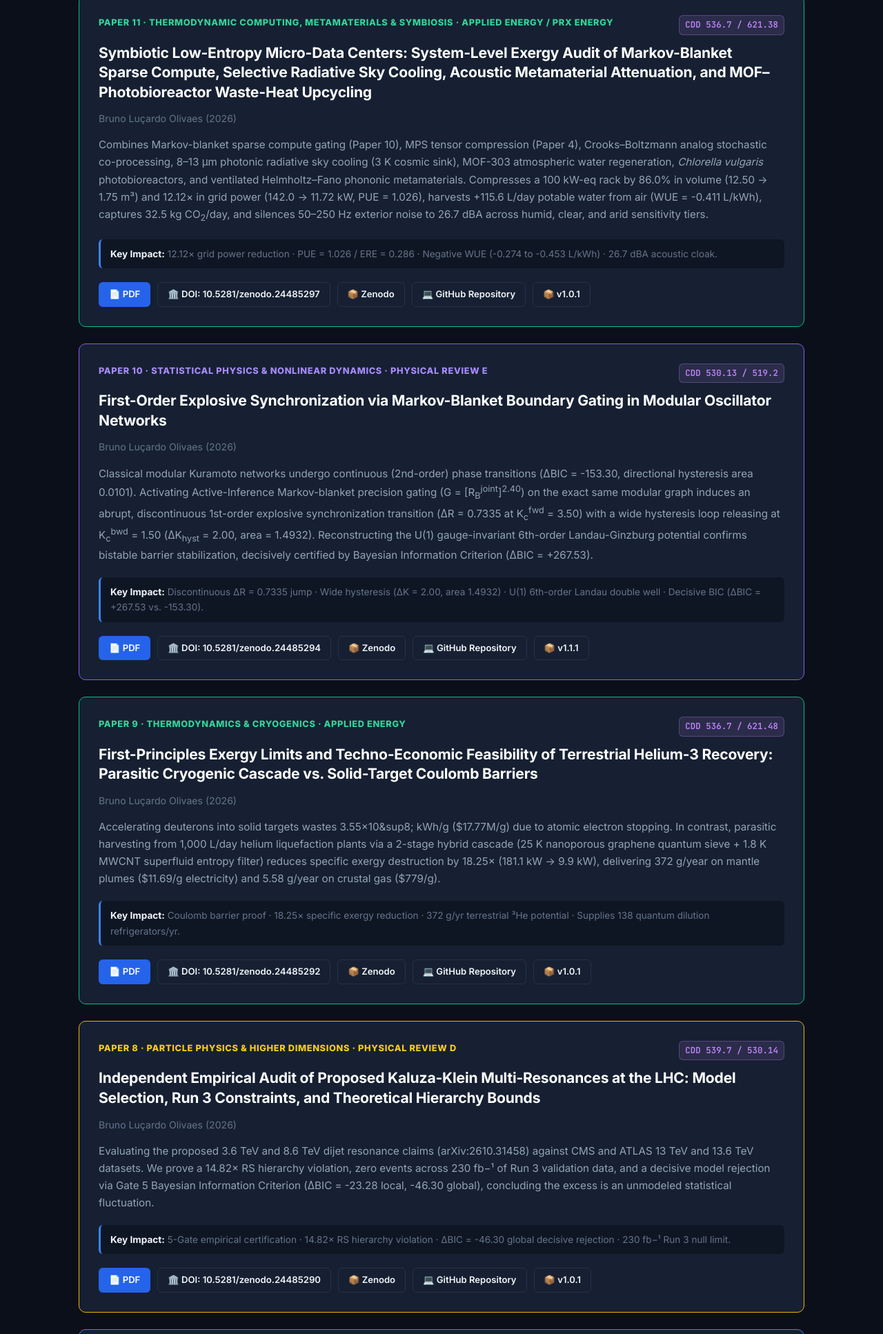
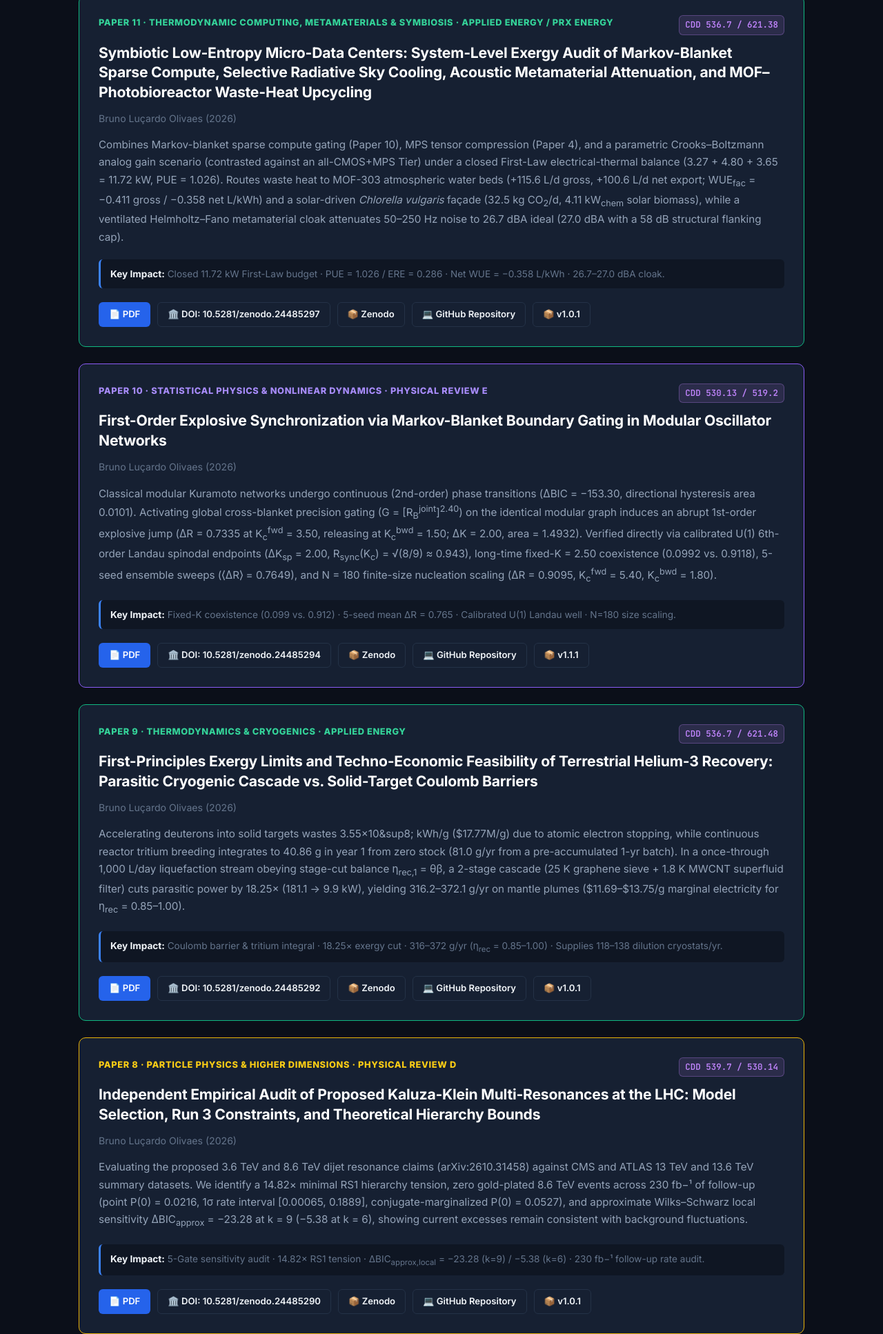
Before and after one commit to bruno-olivaes/bruno-olivaes.github.io, a plain HTML site: page index.html in a window 1280 px wide. Shown: the part 1329-3263 px from the top of the page at 69% size. Drawn offline with Linux system fonts and the light colour scheme.

Commit message:
chore: sync audited Papers 3, 8, 9, 10, 11 PDFs and aligned summaries

```diff
--- a/index.html
+++ b/index.html
@@ -272,10 +272,10 @@
             <h3 class="paper-title">Symbiotic Low-Entropy Micro-Data Centers: System-Level Exergy Audit of Markov-Blanket Sparse Compute, Selective Radiative Sky Cooling, Acoustic Metamaterial Attenuation, and MOF–Photobioreactor Waste-Heat Upcycling</h3>
             <div class="paper-authors">Bruno Luçardo Olivaes (2026)</div>
             <p class="paper-summary">
-              Combines Markov-blanket sparse compute gating (Paper 10), MPS tensor compression (Paper 4), Crooks–Boltzmann analog stochastic co-processing, 8–13 &mu;m photonic radiative sky cooling (3 K cosmic sink), MOF-303 atmospheric water regeneration, <em>Chlorella vulgaris</em> photobioreactors, and ventilated Helmholtz–Fano phononic metamaterials. Compresses a 100 kW-eq rack by 86.0% in volume (12.50 &rarr; 1.75 m&sup3;) and 12.12&times; in grid power (142.0 &rarr; 11.72 kW, PUE = 1.026), harvests +115.6 L/day potable water from air (WUE = -0.411 L/kWh), captures 32.5 kg CO<sub>2</sub>/day, and silences 50–250 Hz exterior noise to 26.7 dBA across humid, clear, and arid sensitivity tiers.
+              Combines Markov-blanket sparse compute gating (Paper 10), MPS tensor compression (Paper 4), and a parametric Crooks&ndash;Boltzmann analog gain scenario (contrasted against an all-CMOS+MPS Tier) under a closed First-Law electrical-thermal balance (3.27 + 4.80 + 3.65 = 11.72 kW, PUE = 1.026). Routes waste heat to MOF-303 atmospheric water beds (+115.6 L/d gross, +100.6 L/d net export; WUE<sub>fac</sub> = &minus;0.411 gross / &minus;0.358 net L/kWh) and a solar-driven <em>Chlorella vulgaris</em> façade (32.5 kg CO<sub>2</sub>/d, 4.11 kW<sub>chem</sub> solar biomass), while a ventilated Helmholtz&ndash;Fano metamaterial cloak attenuates 50&ndash;250 Hz noise to 26.7 dBA ideal (27.0 dBA with a 58 dB structural flanking cap).
             </p>
             <div class="paper-metrics">
-              <strong>Key Impact:</strong> 12.12&times; grid power reduction &middot; PUE = 1.026 / ERE = 0.286 &middot; Negative WUE (-0.274 to -0.453 L/kWh) &middot; 26.7 dBA acoustic cloak.
+              <strong>Key Impact:</strong> Closed 11.72 kW First-Law budget &middot; PUE = 1.026 / ERE = 0.286 &middot; Net WUE = &minus;0.358 L/kWh &middot; 26.7&ndash;27.0 dBA cloak.
             </div>
           </div>
           <div class="paper-actions">
@@ -297,10 +297,10 @@
             <h3 class="paper-title">First-Order Explosive Synchronization via Markov-Blanket Boundary Gating in Modular Oscillator Networks</h3>
             <div class="paper-authors">Bruno Luçardo Olivaes (2026)</div>
             <p class="paper-summary">
-              Classical modular Kuramoto networks undergo continuous (2nd-order) phase transitions (&Delta;BIC = -153.30, directional hysteresis area 0.0101). Activating Active-Inference Markov-blanket precision gating (G = [R<sub>B</sub><sup>joint</sup>]<sup>2.40</sup>) on the exact same modular graph induces an abrupt, discontinuous 1st-order explosive synchronization transition (&Delta;R = 0.7335 at K<sub>c</sub><sup>fwd</sup> = 3.50) with a wide hysteresis loop releasing at K<sub>c</sub><sup>bwd</sup> = 1.50 (&Delta;K<sub>hyst</sub> = 2.00, area = 1.4932). Reconstructing the U(1) gauge-invariant 6th-order Landau-Ginzburg potential confirms bistable barrier stabilization, decisively certified by Bayesian Information Criterion (&Delta;BIC = +267.53).
+              Classical modular Kuramoto networks undergo continuous (2nd-order) phase transitions (&Delta;BIC = &minus;153.30, directional hysteresis area 0.0101). Activating global cross-blanket precision gating (G = [R<sub>B</sub><sup>joint</sup>]<sup>2.40</sup>) on the identical modular graph induces an abrupt 1st-order explosive jump (&Delta;R = 0.7335 at K<sub>c</sub><sup>fwd</sup> = 3.50, releasing at K<sub>c</sub><sup>bwd</sup> = 1.50; &Delta;K = 2.00, area = 1.4932). Verified directly via calibrated U(1) 6th-order Landau spinodal endpoints (&Delta;K<sub>sp</sub> = 2.00, R<sub>sync</sub>(K<sub>c</sub>) = &radic;(8/9) &approx; 0.943), long-time fixed-K = 2.50 coexistence (0.0992 vs. 0.9118), 5-seed ensemble sweeps (&langle;&Delta;R&rangle; = 0.7649), and N = 180 finite-size nucleation scaling (&Delta;R = 0.9095, K<sub>c</sub><sup>fwd</sup> = 5.40, K<sub>c</sub><sup>bwd</sup> = 1.80).
             </p>
             <div class="paper-metrics">
-              <strong>Key Impact:</strong> Discontinuous &Delta;R = 0.7335 jump &middot; Wide hysteresis (&Delta;K = 2.00, area 1.4932) &middot; U(1) 6th-order Landau double well &middot; Decisive BIC (&Delta;BIC = +267.53 vs. -153.30).
+              <strong>Key Impact:</strong> Fixed-K coexistence (0.099 vs. 0.912) &middot; 5-seed mean &Delta;R = 0.765 &middot; Calibrated U(1) Landau well &middot; N=180 size scaling.
             </div>
           </div>
           <div class="paper-actions">
@@ -322,10 +322,10 @@
             <h3 class="paper-title">First-Principles Exergy Limits and Techno-Economic Feasibility of Terrestrial Helium-3 Recovery: Parasitic Cryogenic Cascade vs. Solid-Target Coulomb Barriers</h3>
             <div class="paper-authors">Bruno Luçardo Olivaes (2026)</div>
             <p class="paper-summary">
-              Accelerating deuterons into solid targets wastes 3.55&times;10&sup8; kWh/g ($17.77M/g) due to atomic electron stopping. In contrast, parasitic harvesting from 1,000 L/day helium liquefaction plants via a 2-stage hybrid cascade (25 K nanoporous graphene quantum sieve + 1.8 K MWCNT superfluid entropy filter) reduces specific exergy destruction by 18.25&times; (181.1 kW &rarr; 9.9 kW), delivering 372 g/year on mantle plumes ($11.69/g electricity) and 5.58 g/year on crustal gas ($779/g).
+              Accelerating deuterons into solid targets wastes 3.55&times;10&sup8; kWh/g ($17.77M/g) due to atomic electron stopping, while continuous reactor tritium breeding integrates to 40.86 g in year 1 from zero stock (81.0 g/yr from a pre-accumulated 1-yr batch). In a once-through 1,000 L/day liquefaction stream obeying stage-cut balance &eta;<sub>rec,1</sub> = &theta;&beta;, a 2-stage cascade (25 K graphene sieve + 1.8 K MWCNT superfluid filter) cuts parasitic power by 18.25&times; (181.1 &rarr; 9.9 kW), yielding 316.2&ndash;372.1 g/yr on mantle plumes ($11.69&ndash;$13.75/g marginal electricity for &eta;<sub>rec</sub> = 0.85&ndash;1.00).
             </p>
             <div class="paper-metrics">
-              <strong>Key Impact:</strong> Coulomb barrier proof &middot; 18.25&times; specific exergy reduction &middot; 372 g/yr terrestrial &sup3;He potential &middot; Supplies 138 quantum dilution refrigerators/yr.
+              <strong>Key Impact:</strong> Coulomb barrier &amp; tritium integral &middot; 18.25&times; exergy cut &middot; 316&ndash;372 g/yr (&eta;<sub>rec</sub> = 0.85&ndash;1.00) &middot; Supplies 118&ndash;138 dilution cryostats/yr.
             </div>
           </div>
           <div class="paper-actions">
@@ -347,10 +347,10 @@
             <h3 class="paper-title">Independent Empirical Audit of Proposed Kaluza-Klein Multi-Resonances at the LHC: Model Selection, Run 3 Constraints, and Theoretical Hierarchy Bounds</h3>
             <div class="paper-authors">Bruno Luçardo Olivaes (2026)</div>
             <p class="paper-summary">
-              Evaluating the proposed 3.6 TeV and 8.6 TeV dijet resonance claims (arXiv:2610.31458) against CMS and ATLAS 13 TeV and 13.6 TeV datasets. We prove a 14.82&times; RS hierarchy violation, zero events across 230 fb&minus;&sup1; of Run 3 validation data, and a decisive model rejection via Gate 5 Bayesian Information Criterion (&Delta;BIC = -23.28 local, -46.30 global), concluding the excess is an unmodeled statistical fluctuation.
+              Evaluating the proposed 3.6 TeV and 8.6 TeV dijet resonance claims (arXiv:2610.31458) against CMS and ATLAS 13 TeV and 13.6 TeV summary datasets. We identify a 14.82&times; minimal RS1 hierarchy tension, zero gold-plated 8.6 TeV events across 230 fb&minus;&sup1; of follow-up (point P(0) = 0.0216, 1&sigma; rate interval [0.00065, 0.1889], conjugate-marginalized P(0) = 0.0527), and approximate Wilks&ndash;Schwarz local sensitivity &Delta;BIC<sub>approx</sub> = &minus;23.28 at k = 9 (&minus;5.38 at k = 6), showing current excesses remain consistent with background fluctuations.
             </p>
             <div class="paper-metrics">
-              <strong>Key Impact:</strong> 5-Gate empirical certification &middot; 14.82&times; RS hierarchy violation &middot; &Delta;BIC = -46.30 global decisive rejection &middot; 230 fb&minus;&sup1; Run 3 null limit.
+              <strong>Key Impact:</strong> 5-Gate sensitivity audit &middot; 14.82&times; RS1 tension &middot; &Delta;BIC<sub>approx,local</sub> = &minus;23.28 (k=9) / &minus;5.38 (k=6) &middot; 230 fb&minus;&sup1; follow-up rate audit.
             </div>
           </div>
           <div class="paper-actions">
@@ -472,7 +472,7 @@
             <h3 class="paper-title">Logarithmic Oscillatory Dark Energy: Official DESI DR2 BAO, DES-SN5YR Dovekie, and Full 3D Planck Constraints with Pre-Registered 2027 Euclid Anisotropic Forecasts</h3>
             <div class="paper-authors">Bruno Luçardo Olivaes (2026)</div>
             <p class="paper-summary">
-              Version 3.0 audit testing exact closed-form &rho;<sub>DE</sub>(a) against Pantheon+ (N = 1,580), official DES-SN5YR Dovekie (N = 1,820), official DESI DR2 BAO (arXiv:2503.14738, N = 13), and Full 3D Planck 2018 (R, l<sub>A</sub>, &omega;<sub>b</sub>). With DES-SN5YR + DESI DR2 + Planck 3D, CPL achieves &Delta;&chi;&sup2; = -10.31 (&Delta;AIC = -6.31) and orthogonal <code>OSC_CS</code> reaches &Delta;&chi;&sup2; = -10.52 (2.57&sigma; global Look-Elsewhere via 2,000 MC nulls; R&#770; &le; 1.037, A<sub>95</sub> = 0.925). Coupled anisotropic (D<sub>M</sub>/r<sub>d</sub>, H r<sub>d</sub>) Euclid DR1-2027 Fisher forecasts map A<sub>3&sigma;</sub> = 0.167&ndash;0.206 (full survey 0.069&ndash;0.086) and lock blind 2027 BAO predictions across 1.00 &le; z &le; 1.65.
+              Version 3.0 audit testing exact closed-form &rho;<sub>DE</sub>(a) against Pantheon+ (N = 1,580), official DES-SN5YR Dovekie (N = 1,820), official DESI DR2 BAO (arXiv:2503.14738, N = 13), and Full 3D Planck 2018 (R, l<sub>A</sub>, &omega;<sub>b</sub>). With DES-SN5YR + DESI DR2 + Planck 3D, CPL achieves &Delta;&chi;&sup2; = &minus;10.31 (&Delta;AIC = &minus;6.31) and orthogonal <code>OSC_CS</code> reaches &Delta;&chi;&sup2; = &minus;10.52 (2.57&sigma; global Look-Elsewhere via 2,000 MC nulls; R&#770; &le; 1.037, A<sub>95</sub> = 0.925; &Delta;&chi;&sup2; over CPL only +0.21 to +0.62). Coupled anisotropic (D<sub>M</sub>/r<sub>d</sub>, H r<sub>d</sub>) Euclid DR1-2027 Fisher forecasts map &Lambda;CDM-null thresholds A<sub>3&sigma;</sub> = 0.167&ndash;0.206 (full survey 0.069&ndash;0.086) and lock blind 2027 BAO predictions across 1.00 &le; z &le; 1.65.
             </p>
             <div class="paper-metrics">
               <strong>Mission (v3.0):</strong> Official DESI DR2 &amp; DES-SN5YR Dovekie &middot; 2,000 MC Look-Elsewhere Calibration &middot; Pre-Registered 2027 Euclid DR1 Table.
```
Also changed, not shown: 5 other files.
